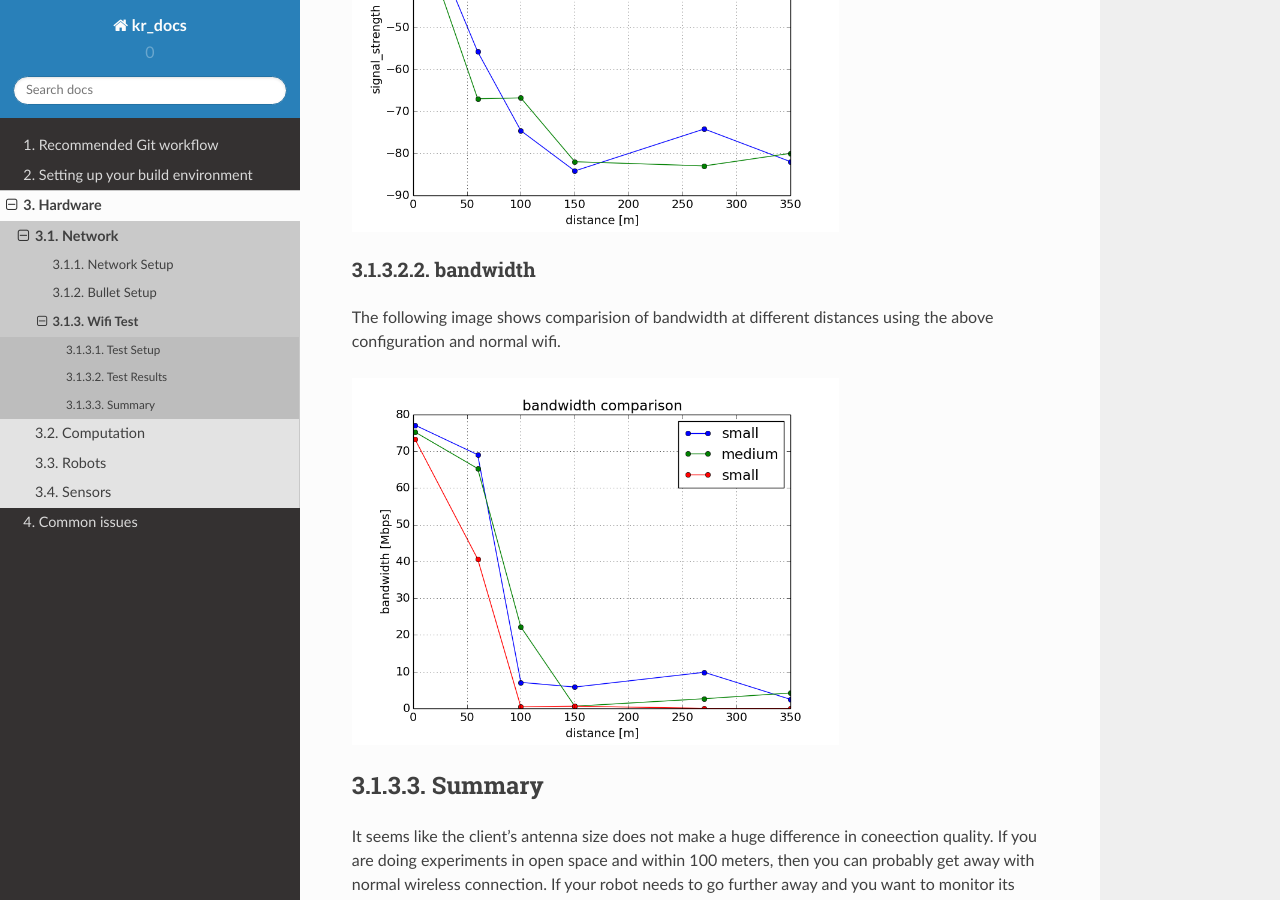
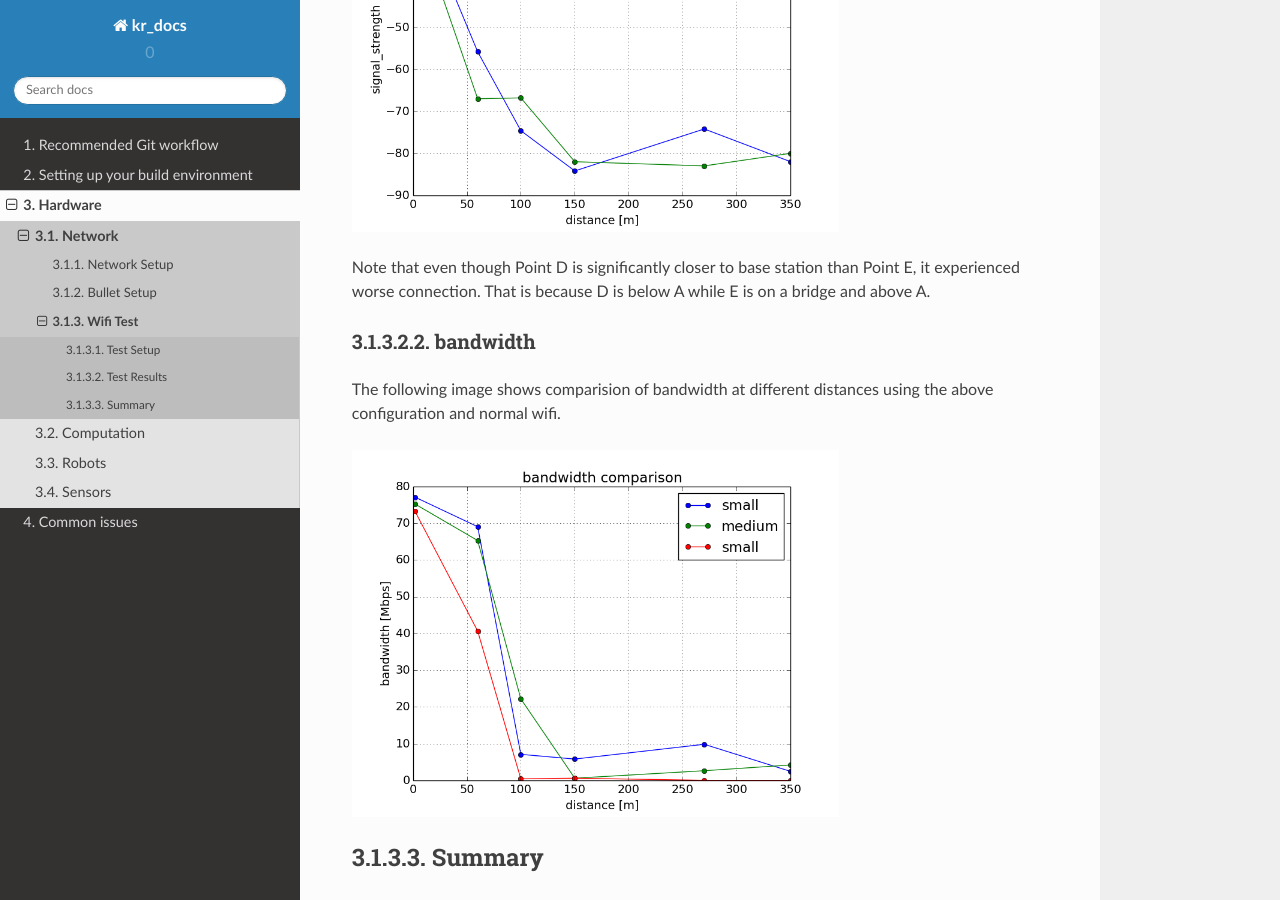
Before and after one commit to KumarRobotics/kr_docs, a Sphinx documentation site: the page built from docs/source/references/hardware/network/wifi_test/wifi_test.rst, in a window 1280 px wide and 900 px high, scrolled down 2124 px. Built offline with Sphinx 7.4.7 and the Read the Docs theme 2.0.0, drawn with Linux system fonts in a browser that asks for light colours.

Commit message:
add a note for wifi test

```diff
--- a/docs/source/references/hardware/network/wifi_test/wifi_test.rst
+++ b/docs/source/references/hardware/network/wifi_test/wifi_test.rst
@@ -39,6 +39,8 @@ The following images show comparision of airmax capacity, quality and signal str
 .. image:: signal_strength.png
    :scale: 60 %
 
+Note that even though Point D is significantly closer to base station than Point E, it experienced worse connection. That is because D is below A while E is on a bridge and above A.
+
 bandwidth
 ~~~~~~~~~
 
```
